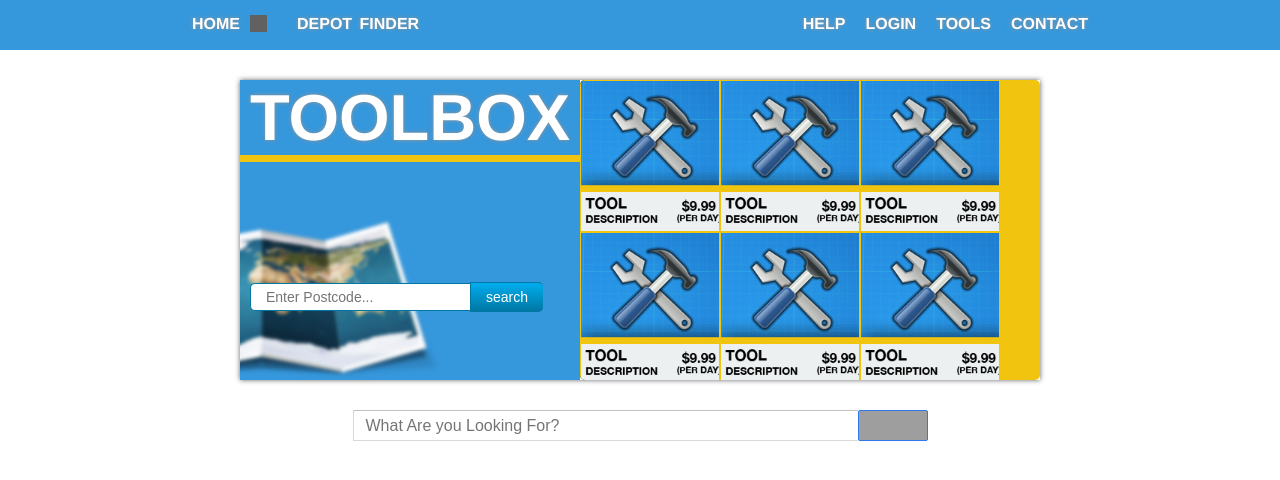
After one commit to ammanvedi/shorthought, a PHP site: page /testsite/index.html in a window 1280 px wide. The commit adds this page. Shown: the top 480 px of the page. Run offline with PHP 8.4, Linux system fonts and the light colour scheme; grey boxes are pictures that could not be loaded.

Commit message:
temp added demo site folder to site root

```diff
--- /dev/null
+++ b/testsite/index.html
@@ -0,0 +1,82 @@
+
+<!DOCTYPE html>
+<html>
+
+	<head>
+
+	    <title>Amman Vedi</title>
+	    <link href="style.css" rel="stylesheet" type="text/css">
+
+
+
+	</head>
+
+	<body>
+
+
+	<div class="navbar">
+
+<div class="navbaritem left">HOME</div>
+<div class="navbaritem left"><img src="http://simpleicon.com/wp-content/uploads/home-7.png" width="17" height="17"/></div>
+<div class="navbaritem left">DEPOT FINDER</div>
+
+<div class="navbaritem right">CONTACT</div>
+<div class="navbaritem right">TOOLS</div>
+<div class="navbaritem right">LOGIN</div>
+<div class="navbaritem right">HELP</div>
+
+
+</div>
+
+<div class="banner">
+
+<div class="postcodesearch">
+	<h1>TOOLBOX</h1>
+
+	<div class="divider"></div>
+
+
+	<div id="tfheader">
+				<form id="tfnewsearch" method="get" action="http://www.google.com">
+				        <input type="text" class="tftextinput" name="q" size="21" maxlength="120" placeholder="Enter Postcode..."><input type="submit" value="search" class="tfbutton" >
+				</form>
+				<div class="tfclear"></div>
+
+	</div>
+
+
+
+</div>
+
+<div class="banneritems">
+	<div class="banneritem"></div>
+	<div class="banneritem"></div>
+	<div class="banneritem"></div>
+	<div class="banneritem"></div>
+	<div class="banneritem"></div>
+	<div class="banneritem"></div>
+
+
+</div>
+
+
+
+
+
+</div>
+
+
+<div id="searchContainer">
+	<form>
+		<input id="field" name="field" type="text" placeholder="What Are you Looking For?"/>
+
+		<input id="submit" name="submit" type="submit" value="Search" />
+	</form>
+</div>
+
+
+
+
+	</body>
+
+	</html>
--- /dev/null
+++ b/testsite/style.css
@@ -0,0 +1,288 @@
+
+@charset "UTF-8";
+
+body{
+	margin: 0px;
+}
+
+.banneritems{
+	width: 460px;
+	height: 300px;
+	float: left;
+	background-color: #F1C40F;
+	overflow: hidden;
+	border-radius: 5px;
+}
+
+.banneritem{
+	height: 50%;
+	width:30%;
+	background-color: #000;
+	float: left;
+	border-style: solid;
+	border-width: 1px;
+	border-color: #F1C40F;
+	background-image: url("img/placeholder.png");
+	background-size: cover;
+
+}
+
+.largesearch{
+
+	height: 30px;
+
+}
+
+.largesubmit{
+	height: 30px;
+
+}
+
+.bannermore{
+	width: 20px;
+	height: 100%;
+	background-color: #F1C40F;
+}
+
+.banner{
+	width: 800px;
+	height: 300px;
+	-webkit-box-shadow: 0px 0px 5px rgba(50, 50, 50, 0.75);
+-moz-box-shadow:    0px 0px 5px rgba(50, 50, 50, 0.75);
+box-shadow:         0px 0px 5px rgba(50, 50, 50, 0.75);
+background-color: #FFF;
+
+margin-left: auto;
+margin-right: auto;
+
+}
+
+
+.navbar{
+	background-color: #3598DC;
+	font-family: "HelveticaNeue-Light", "Helvetica Neue Light", "Helvetica Neue", Helvetica, Arial, "Lucida Grande", sans-serif;
+	font-weight: bold;
+	height: 35px;
+	color: white;
+	padding-top: 15px;
+	padding-left: 15%;
+	padding-right: 15%;
+	margin-bottom: 30px;
+
+}
+
+.postcodesearch{
+
+	height: 100%;
+	width: 340px;
+	background-color: #3598DC;
+	background-image: url("img/map.png");
+	float: left;
+}
+
+.divider{
+	width: 100%;
+	height: 7px;
+	background-color: #F1C40F;
+}
+
+.postcodesearch h1{
+	text-shadow: 0px 0px 4px rgba(150, 150, 150, 1);
+	font-family: "HelveticaNeue-Light", "Helvetica Neue Light", "Helvetica Neue", Helvetica, Arial, "Lucida Grande", sans-serif;
+	font-weight: bold;
+	font-size: 65px;
+	margin-left: auto;
+	margin-left: auto;
+	width: 100%;
+	text-align: center;
+	color: white;
+	margin:0px;
+	padding: 0px;
+
+
+}
+
+.search{
+width: 100px;
+height: 50px;
+background-color: #F1C40F;
+}
+
+.searchbar{
+
+
+}
+
+.navbaritem{
+
+	text-align: center;
+	text-transform: uppercase;
+	word-spacing: 3px;
+	transition:0.5s;
+	text-shadow: 0px 0px 4px rgba(150, 150, 150, 1);
+
+
+}
+
+
+
+.navbaritem img{
+	 -webkit-filter: invert(100%);
+	 padding: 0px;
+	 margin: 0px;
+	 position: relative;
+	 left: -10px;
+	 cursor: pointer;
+	 text-shadow: 0px 0px 4px rgba(150, 150, 150, 1);
+	}
+
+.left{
+	float: left;
+	margin-right: 20px;
+}
+
+.right{
+	float: right;
+	margin-left: 20px;
+}
+
+
+.left:hover{
+	margin-left: 22px;
+	color: #F1C40F;
+
+}
+
+.right:hover{
+	margin-right: 22px;
+	color: #F1C40F;
+
+}
+
+.banner{
+
+}
+
+#tfheader{
+	margin-top: 100px;
+	position: relative;
+	left: -17px;
+
+	}
+	#tfnewsearch{
+		float:right;
+		padding:20px;
+	}
+	.tftextinput{
+		margin: 0;
+		padding: 5px 15px;
+		font-family: Arial, Helvetica, sans-serif;
+		font-size:14px;
+		border:1px solid #0076a3; border-right:0px;
+		border-top-left-radius: 5px 5px;
+		border-bottom-left-radius: 5px 5px;
+	}
+	.tfbutton {
+		margin: 0;
+		height: 30px;
+		padding: 5px 15px;
+		font-family: Arial, Helvetica, sans-serif;
+		font-size:14px;
+		outline: none;
+		cursor: pointer;
+		text-align: center;
+		text-decoration: none;
+		color: #ffffff;
+		border: solid 1px #0076a3; border-right:0px;
+		background: #0095cd;
+		background: -webkit-gradient(linear, left top, left bottom, from(#00adee), to(#0078a5));
+		background: -moz-linear-gradient(top,  #00adee,  #0078a5);
+		border-top-right-radius: 5px 5px;
+		border-bottom-right-radius: 5px 5px;
+	}
+	.tfbutton:hover {
+		text-decoration: none;
+		background: #007ead;
+		background: -webkit-gradient(linear, left top, left bottom, from(#0095cc), to(#00678e));
+		background: -moz-linear-gradient(top,  #0095cc,  #00678e);
+	}
+	/* Fixes submit button height problem in Firefox */
+	.tfbutton::-moz-focus-inner {
+	  border: 0;
+	}
+	.tfclear{
+		clear:both;
+	}
+	input[type=submit] {
+
+	 height: 30px;
+	}
+
+	/* div container containing the form  */
+#searchContainer {
+	width: 575px;
+    margin-left: auto;
+    margin-right: auto;
+    margin-top:30px;
+}
+/* Style the search input field. */
+#field {
+    float:left;
+    width:500px;
+    height:27px;
+    line-height:27px;
+    text-indent:10px;
+    font-family:arial, sans-serif;
+    font-size:1em;
+    color:#333;
+    background: #fff;
+    border:solid 1px #d9d9d9;
+    border-top:solid 1px #c0c0c0;
+    border-right:none;
+}
+/* Style the "X" text button next to the search input field */
+#delete {
+    float:left;
+    width:16px;
+    height:29px;
+    line-height:27px;
+    margin-right:15px;
+    padding:0 10px 0 10px;
+    font-family: "Lucida Sans", "Lucida Sans Unicode",sans-serif;
+    font-size:22px;
+    background: #fff;
+    border:solid 1px #d9d9d9;
+    border-top:solid 1px #c0c0c0;
+    border-left:none;
+}
+/* Set default state of "X" and hide it */
+#delete #x {
+    color:#A1B9ED;
+    cursor:pointer;
+    display:none;
+}
+/* Set the hover state of "X" */
+#delete #x:hover {
+    color:#36c;
+}
+/* Syle the search button. Settings of line-height, font-size, text-indent used to hide submit value in IE */
+#submit {
+    cursor:pointer;
+    width:70px;
+    height: 31px;
+    line-height:0;
+    font-size:0;
+    text-indent:-999px;
+    color: transparent;
+    background: url(img/ico-search.png) no-repeat #4d90fe center;
+    border: 1px solid #3079ED;
+    -moz-border-radius: 2px;
+    -webkit-border-radius: 2px;
+}
+/* Style the search button hover state */
+#submit:hover {
+    background: url(ico-search.png) no-repeat center #357AE8;
+    border: 1px solid #2F5BB7;
+}
+/* Clear floats */
+.fclear {clear:both}
```
Also changed, not shown: fetch.php (added, +20 -0 lines), index.php (+14 -2 lines), README.md, testsite/img/map.png (added), testsite/img/placeholder.png (added), testsite/img/tool placheolder.png (added).
